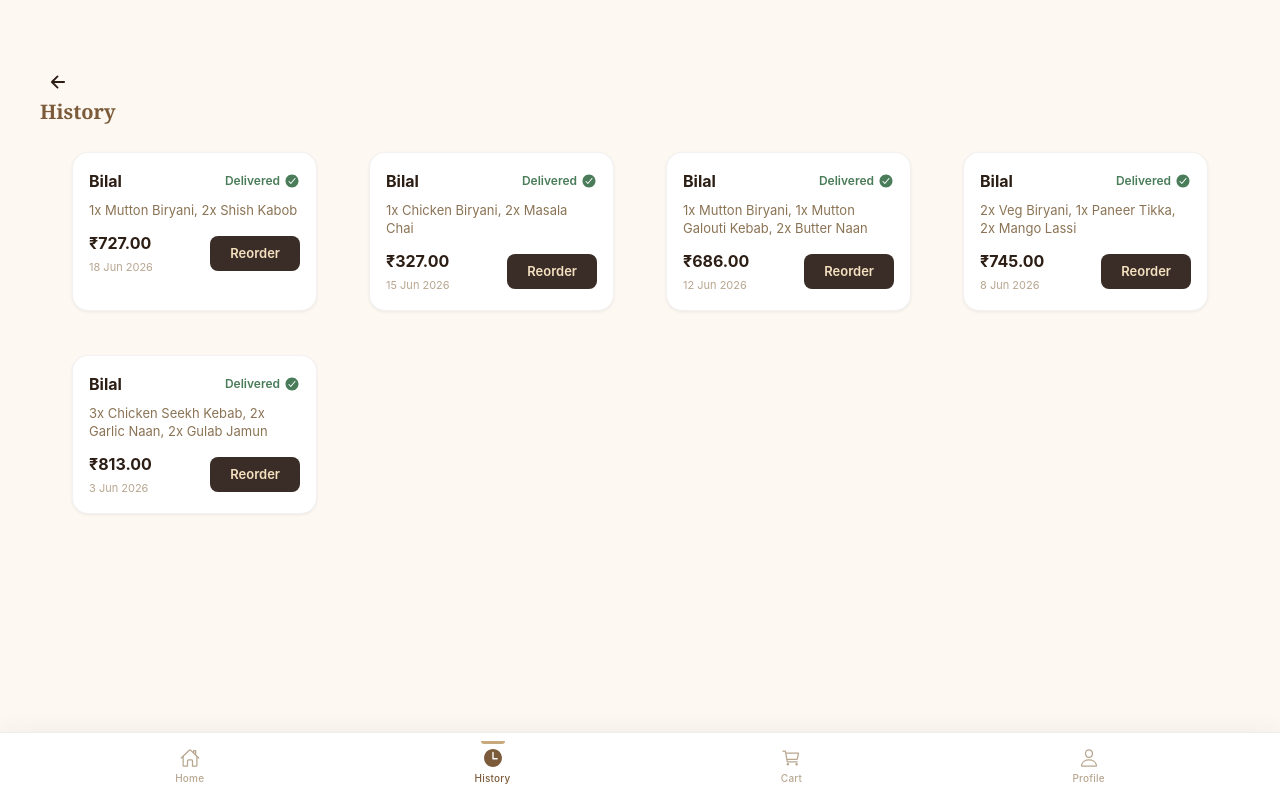
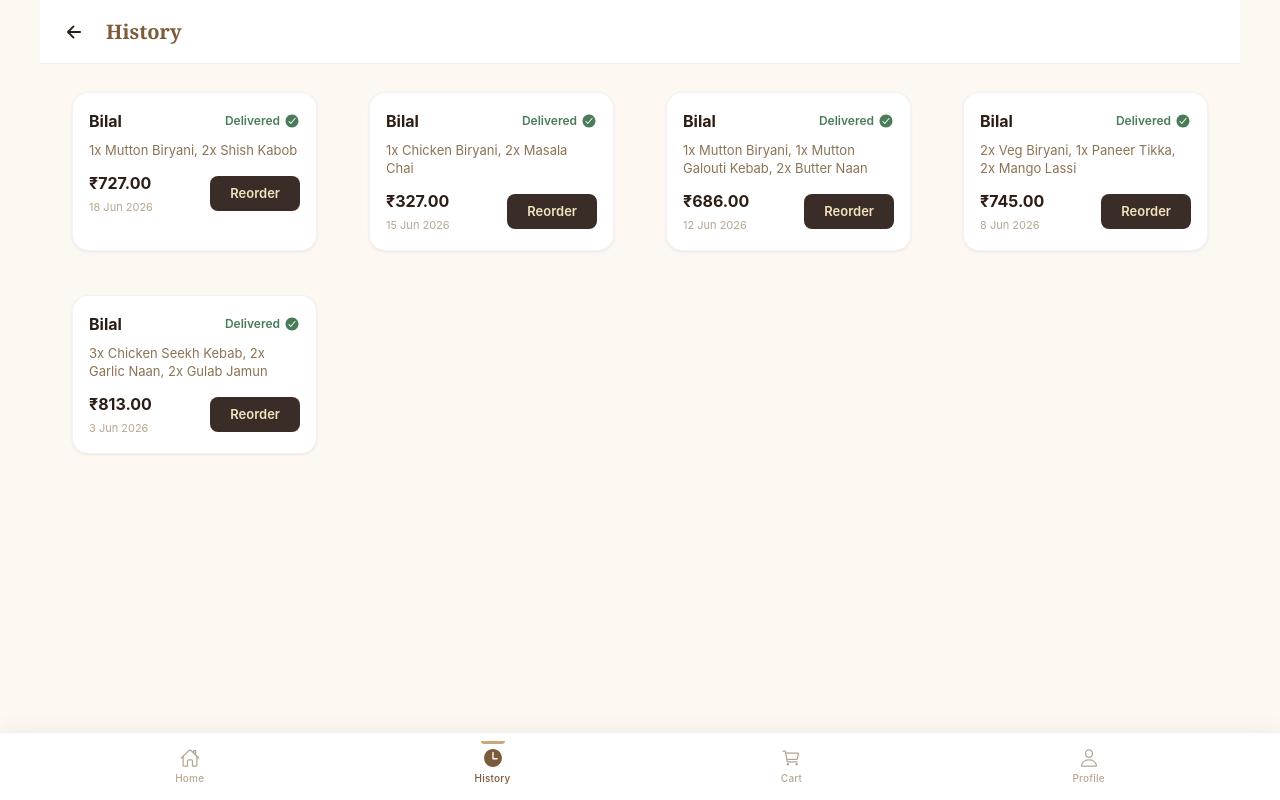
Before and after one commit to Drcodepro/Bilal_cafe_web, a React (Vite) app: page /history in a window 1280 px wide. Built offline with nearby package versions, Linux system fonts and the light colour scheme.

Commit message:
Add page-header-inline styles and zero top padding for headers

```diff
--- a/src/index.css
+++ b/src/index.css
@@ -712,6 +712,28 @@ h4,
   border-bottom: 1px solid rgba(58, 45, 39, 0.08);
 }
 
+.page-header-inline {
+  position: sticky;
+  top: 0;
+  width: 100%;
+  height: var(--header-height);
+  background: var(--bg-card);
+  z-index: 10;
+  display: flex;
+  align-items: center;
+  padding: 0 var(--page-padding);
+  gap: 14px;
+  border-bottom: 1px solid rgba(58, 45, 39, 0.08);
+  flex-shrink: 0;
+  box-sizing: border-box;
+}
+
+.cart-page,
+.history-container,
+.favourites-page {
+  padding-top: 0 !important;
+}
+
 .page-header__back {
   width: 36px;
   height: 36px;
@@ -821,7 +843,9 @@ h4,
   align-items: center;
   gap: 12px;
   padding: 12px var(--page-padding);
+  margin-top: 1cm;
   background: var(--bg-card);
+  border-radius: var(--radius-sm);
   border-bottom: 1px solid rgba(58, 45, 39, 0.06);
 }
 
@@ -1599,12 +1623,19 @@ h4,
 
 /* Receipt Screen Styling */
 .receipt-container {
+  padding: 0 !important;
+  background: var(--bg-secondary);
+  min-height: 100%;
+  display: flex;
+  flex-direction: column;
+}
+
+.receipt-content {
   padding: var(--page-padding);
-  background: var(--bg-secondary);
-  min-height: calc(100vh - var(--header-height));
   display: flex;
   flex-direction: column;
   gap: 16px;
+  flex: 1;
 }
 
 .receipt-bill {
@@ -1991,6 +2022,7 @@ h4,
     grid-template-columns: 1.15fr 0.85fr;
     gap: 24px;
     align-items: start;
+    margin-top: 20px;
     padding: 16px var(--page-padding) !important;
   }
 
```
